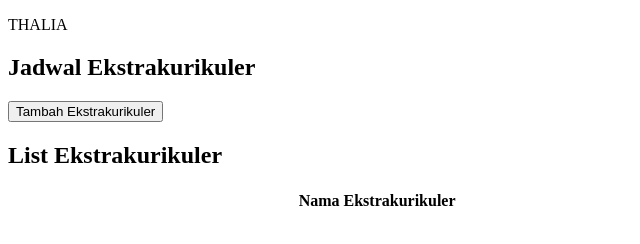
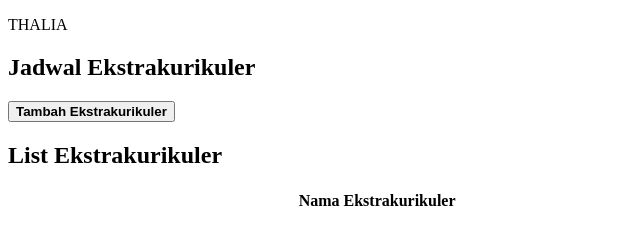
Before and after one commit to Febyamandasari/TA-PBO-21B-Power-Ranger, a plain HTML site: page Codingan/Lanjutan Home.html in a window 1280 px wide. Shown: the full height of the page, 0-640 px from the left. Drawn offline with Linux system fonts and the light colour scheme.

Commit message:
Thalia: update html menebalkan kalimat tambah ekstrakulikuler

```diff
--- a/Codingan/Lanjutan Home.html
+++ b/Codingan/Lanjutan Home.html
@@ -61,9 +61,11 @@
             width: 80%;
         }
     </style>
-    </head> <body> <h2>Jadwal Ekstrakurikuler </h2>
+    </head> <body>
 
-    <button onclick="document.getElementById('id01').style.display='block'" style="width:auto;">Tambah Ekstrakurikuler</button>
+        <h2>Jadwal Ekstrakurikuler </h2>
+
+    <button onclick="document.getElementById('id01').style.display='block'" style="width:auto;"><b>Tambah Ekstrakurikuler</b></button>
 
     <div id="id01" class="modal">
         <span onclick="document.getElementById('id01').style.display='none'" class="cancelbtn">&times;</span>
@@ -79,7 +81,7 @@
     <h2>List Ekstrakurikuler</h2>
     <table id="myTable">
         <tr class="header">
-            <th style="width:60%;">Nama Ekstrakurikuler</th>
+            <th style="width:60%;"><b>Nama Ekstrakurikuler</th>
             <th style="width:40%;">Jadwal</th>
             <th style="width:20%;">Aksi</th>
         </tr>
```
